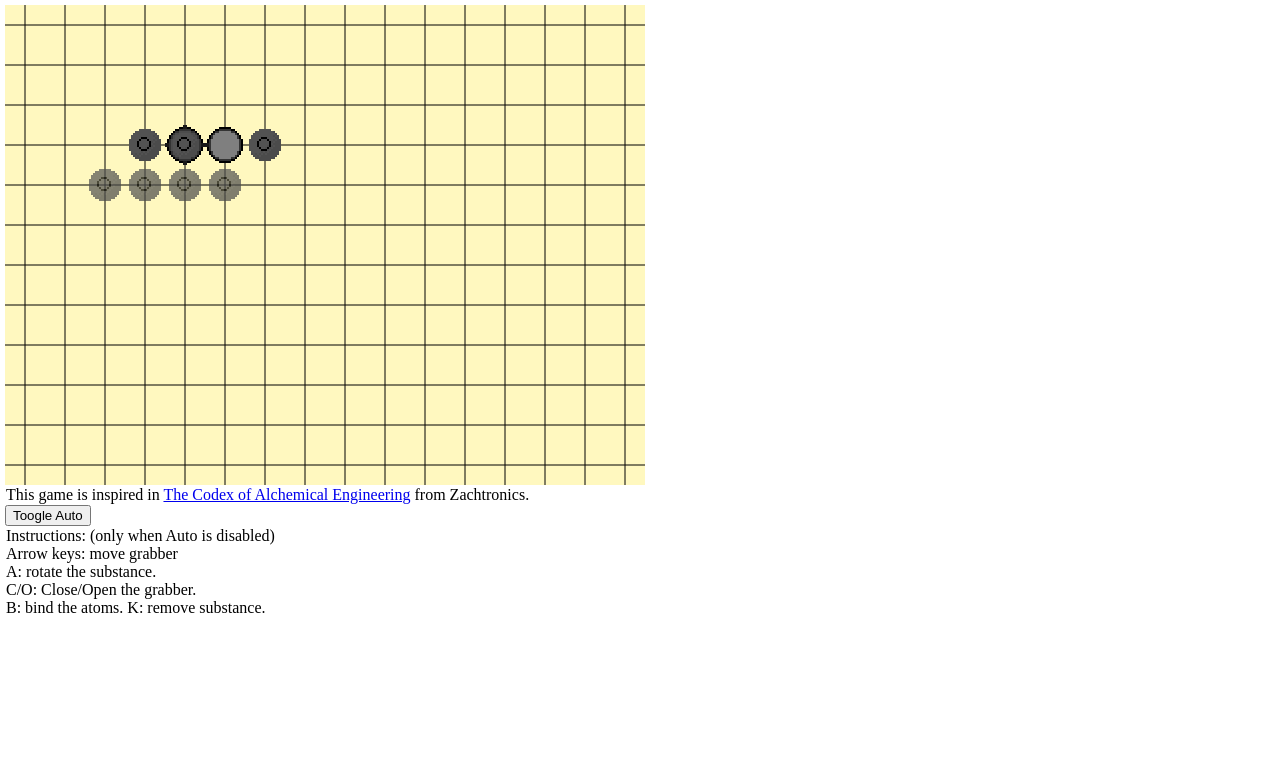
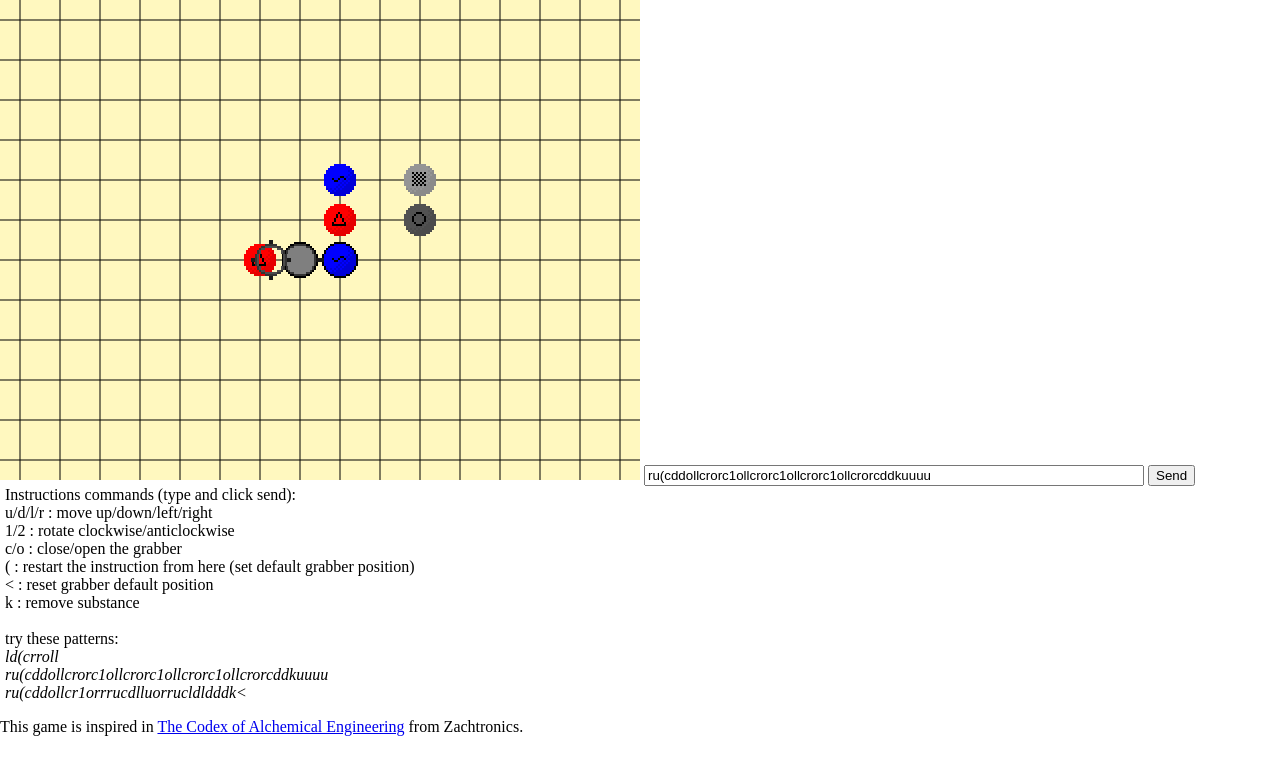
Before and after one commit to 0Walle/alchemygame, a plain HTML site: page index.html in a window 1280 px wide. Drawn offline with Linux system fonts and the light colour scheme.

Commit message:
Update on utils.js and index.html

```diff
--- a/index.html
+++ b/index.html
@@ -4,32 +4,40 @@
     <script src="util.js"></script>
     <style>
         body{
-            margin: 5px;
-            overflow: hidden;
+            margin: 0px;
         }
         canvas {
-        }
-        p{
-            margin: 1px
         }
     </style>
 </head>
 <body>
     <canvas id="canvas" width="640" height="480"></canvas>
+    <input type="text" name="input" id='inp' style='width: 500'>
+    <button onclick="upinst()">Send</button>
+    <p style='margin: 0px 0px 0px 5px'>Instructions commands (type and click send):<br>
+    u/d/l/r : move up/down/left/right<br>
+    1/2 : rotate clockwise/anticlockwise<br>
+    c/o : close/open the grabber<br>
+    ( : restart the instruction from here (set default grabber position)<br>
+    < : reset grabber default position<br>
+    k : remove substance<br><br>
+
+    try these patterns:<br>
+        <i>ld(crroll<br>
+        ru(cddollcrorc1ollcrorc1ollcrorc1ollcrorcddkuuuu<br>
+        ru(cddollcr1orrrucdlluorrucldldddk<<br></i>
+    </p>
     <p>This game is inspired in <a href="http://www.zachtronics.com/the-codex-of-alchemical-engineering/" title="The Codex of Alchemical Engineering">The Codex of Alchemical Engineering</a> from Zachtronics.
     </p>
-    <button onclick="execute = !execute">Toogle Auto</button>
-    <p>Instructions: (only when Auto is disabled)<br>
-    Arrow keys: move grabber<br>
-    A: rotate the substance.<br>
-    C/O: Close/Open the grabber.<br>
-    B: bind the atoms.
-    K: remove substance.
     <script>
+        var instinp = document.getElementById("inp");
         var canvas = document.getElementById("canvas");
         var ctx = canvas.getContext("2d");
         ctx.imageSmoothingEnabled = false;
 
+        const GVEL = 15
+
+        atom_list = []
         subs_list = []
 
         function bind(at1,at2) {
@@ -38,19 +46,36 @@
             subs_list.push(new Substance(mol1.atoms.concat(mol2.atoms)))
             subs_list[at1] = null
             subs_list[at2] = null
-            shine = 20
         }
 
-        //water = new Atom(Atoms.water,4,2)
-        //stone = new Atom(Atoms.stone,3,2)
-        //fire = new Atom(Atoms.fire,2,2)
+        function resetComp(x,y) {
+        	dx = grab.x-x
+        	dy = grab.y-y
+        	stx = ''
+        	sty = ''
+        	if (dx<0) stx = "r".repeat(Math.abs(dx))
+        	else if (dx>0) stx = "l".repeat(Math.abs(dx))
+        	if (dy<0) sty = "d".repeat(Math.abs(dy))
+        	else if (dy>0) sty = "u".repeat(Math.abs(dy))
+        	return stx+sty
+        }
 
-        spawn = {
-            cycle: 0,
-            type: Atoms.stone,
-            x:6,
-            y:3
+        function upinst() {
+        	grab.t = 0
+        	tcycle = 0
+        	grab.x = 7
+        	grab.y = 5
+        	init = 0
+        	instpc = 0
+        	inst = instinp.value
+        	instsrc = inst
+        	subs_list = []
         }
+
+        spawn = new Spawn(Atoms.fire, 6, 6, GVEL)
+        spawn2 = new Spawn(Atoms.water, 8, 4, GVEL)
+        spawn3 = new Spawn(Atoms.stone, 10, 5, GVEL)
+        spawn4 = new Spawn(Atoms.metal, 10, 4, GVEL)
 
         tcycle = 0
         /* l: left
@@ -63,14 +88,14 @@
            b: bind
            k: kill/output
         */
-        inst = 'drrcllorrclblorrclblorrclbdkur'
-        init = 3
+        inst = 'ru(cddollcrorc1ollcrorc1ollcrorc1ollcrorcddkuuuu'
+        defpos = [7,5]
+        instsrc = inst
+        instinp.value = inst
+        init = 0
         instpc = 0
 
-        execute = true
-        shine = 0
-
-        grab = new Grabber(4,2)
+        grab = new Grabber(7,5)
 
         function close() {
             for (var i = subs_list.length - 1; i >= 0; i--) {
@@ -85,17 +110,17 @@
             };
         }
         function kill() {
-            grab.child = null
-            grab.closed = false
             for (var i = subs_list.length - 1; i >= 0; i--) {
                 if(subs_list[i]==null) continue
                 for (var j = subs_list[i].atoms.length - 1; j >= 0; j--) {
                     at = subs_list[i].atoms[j]
                     if(at.x==grab.x && at.y==grab.y){
                         subs_list[i] = null
+                        break
                     }
                 }
             };
+            open()
         }
 
         function open() {
@@ -106,6 +131,7 @@
         function step() {
             if(instpc==inst.length){
                 instpc = init;
+                inst = instsrc
             }
             c = inst[instpc]
 
@@ -116,41 +142,48 @@
             else if(c=='u') grab.moveUp();
             else if(c=='d') grab.moveDown();
             else if(c=='1') grab.rotate();
+            else if(c=='2') grab.rotate2();
             else if(c=='k') kill();
-            else if(c=='b'){
+            else if(c=='('){
+            	init = instpc+1;
+            	defpos = [grab.x,grab.y]
+            }
+            else if(c=="<"){
+        		inst+=resetComp(defpos[0],defpos[1])
+        	}
+
+            instpc++
+        }
+
+        grab.vel = GVEL
+        shine = 0
+        function update(e){
+            if(tcycle==GVEL+1){
+                tcycle=0
                 a1 = null
                 a2 = null
                 for (var i = subs_list.length - 1; i >= 0; i--) {
                     for (var j = subs_list[i].atoms.length - 1; j >= 0; j--) {
                         at = subs_list[i].atoms[j]
-                        if(at.x==4 && at.y==3){
-                            a1 = i
-                        }
-                        if(at.x==5 && at.y==3){
-                            a2 = i
-                        }
+                        if(at.x==7 && at.y==6) a1 = i
+                        if(at.x==8 && at.y==6) a2 = i
                     }
                 }
                 if(a1!=a2){
                     if(a1!=null && a2!=null){
+                    	shine = 20
+                    	old = grab.closed
                         open()
                         bind(a1,a2)
-                        close()
+                        if(old) close()
                     }
                 }
-            }
-
-            instpc++
-        }
-
-        function update(e){
-            if(tcycle==21){
-                tcycle=0
-                if(execute) step()
+                step()
             }
 
             ctx.fillStyle = '#fff8bf'
             ctx.fillRect(0,0,640,480);
+
 
             ctx.lineWidth = 1;
             for (var i = 20; i < canvas.width; i+=40) {
@@ -168,19 +201,18 @@
 
             grab.update()
 
-            if (shine>0) {
-                ctx.globalAlpha = 1/shine
-                shine--
-            };
-            ctx.drawImage(mach,0,20,40,20,4*40,3*40,80,40);
-            ctx.globalAlpha = 1
+            ctx.drawImage(mach,0,20,40,20,7*40,6*40,80,40);
+            if (shine>0){
+	            ctx.globalAlpha = shine/20
+	            ctx.drawImage(mach,0,40,40,20,7*40,6*40,80,40);
+	            ctx.globalAlpha = 1
+	            shine--
+	        }
 
-            ctx.globalAlpha = 0.7
-            ctx.drawAtom(atomsheet,Atoms.stone.x,Atoms.stone.y,2,4)
-            ctx.drawAtom(atomsheet,Atoms.stone.x,Atoms.stone.y,3,4)
-            ctx.drawAtom(atomsheet,Atoms.stone.x,Atoms.stone.y,4,4)
-            ctx.drawAtom(atomsheet,Atoms.stone.x,Atoms.stone.y,5,4)
-            ctx.globalAlpha = 1
+            ctx.drawImage(mach,40,0,20,20,6*40,6*40,40,40);
+            ctx.drawImage(mach,40,0,20,20,8*40,4*40,40,40);
+            ctx.drawImage(mach,40,0,20,20,10*40,4*40,40,40);
+            ctx.drawImage(mach,40,0,20,20,10*40,5*40,40,40);
 
             for (var i = subs_list.length - 1; i >= 0; i--) {
                 if(subs_list[i]==null){
@@ -189,7 +221,7 @@
                 }
                 for (var j = subs_list[i].atoms.length - 1; j >= 0; j--) {
                     at = subs_list[i].atoms[j]
-                    ctx.drawAtom(atomsheet,at.type.x,at.type.y,at.x,at.y)
+                    ctx.drawAtom(atomsheet,at.type.x,at.type.y,at.x*40+4,at.y*40+4)
                     at.update()
                 }
             };
@@ -197,26 +229,16 @@
             if(grab.closed) ctx.drawGrab(mach,1,0,grab.x*40,grab.y*40)
             else ctx.drawGrab(mach,0,0,grab.x*40,grab.y*40)
 
-            if(spawn.cycle==0){
-                subs_list.push(new Substance([new Atom(spawn.type,spawn.x,spawn.y)]))
-                spawn.cycle = 20
-            }else{
-                fill = false
-                for (var i = subs_list.length - 1; i >= 0; i--) {
-                    if(subs_list[i].atoms[0].x==spawn.x && subs_list[i].atoms[0].y==spawn.y){
-                        fill = true
-                    }
-                };
-                if (fill==false) {
-                    spawn.cycle--
-                };
-            }
+            spawn.update()
+            spawn2.update()
+            spawn3.update()
+            spawn4.update()
+
             tcycle++
         }
         setInterval(update, 1000/60);
 
-        document.addEventListener("keydown", function (e) {
-            if(execute) return
+        /*document.addEventListener("keydown", function (e) {
             if(e.key == "ArrowLeft" && e.repeat==false) grab.moveLeft()
             else if(e.key == "ArrowRight" && e.repeat==false) grab.moveRight()
             else if(e.key == "ArrowUp" && e.repeat==false) grab.moveUp()
@@ -225,29 +247,8 @@
             if(e.key == "k") kill()
             if(e.key == "z" && grab.t==0) open()
             if(e.key == "a" && grab.t==0) grab.rotate()
-            if(e.key == "b" && grab.t==0){
-                a1 = null
-                a2 = null
-                for (var i = subs_list.length - 1; i >= 0; i--) {
-                    for (var j = subs_list[i].atoms.length - 1; j >= 0; j--) {
-                        at = subs_list[i].atoms[j]
-                        if(at.x==4 && at.y==3){
-                            a1 = i
-                        }
-                        if(at.x==5 && at.y==3){
-                            a2 = i
-                        }
-                    }
-                }
-                if(a1!=a2){
-                    if(a1!=null && a2!=null){
-                        open()
-                        bind(a1,a2)
-                        close()
-                    }
-                }
-            }
-        }, false);
+            if(e.key == "d" && grab.t==0) grab.rotate2()
+        }, false);*/
     </script>
 </body>
 </html>
--- a/util.js
+++ b/util.js
@@ -1,5 +1,5 @@
 CanvasRenderingContext2D.prototype.drawAtom = function(image,sx,sy,dx,dy) {
-    return ctx.drawImage(image,sx*16,sy*16,16,16,dx*40+4,dy*40+4,32,32);
+    return ctx.drawImage(image,sx*16,sy*16,16,16,dx,dy,32,32);
 }
 
 CanvasRenderingContext2D.prototype.drawGrab = function(image,sx,sy,dx,dy) {
@@ -15,7 +15,8 @@ mach.src = "equipament.png"
 Atoms = {
     fire: {x:0,y:0,name:'fire'},
     water: {x:0,y:1,name:'water'},
-    stone: {x:1,y:0,name:'stone'}
+    stone: {x:1,y:0,name:'stone'},
+    metal: {x:1,y:1,name:'metal'},
 }
 
 function Substance(list){
@@ -34,9 +35,15 @@ function Substance(list){
         };
     };
 
-    this.rotate = function(cx,cy) {
+    this.rotate = function(cx,cy,vel) {
         for (var i = this.atoms.length - 1; i >= 0; i--) {
-            this.atoms[i].rotate(cx,cy)
+            this.atoms[i].rotate(cx,cy,vel)
+        };
+    };
+
+    this.rotate2 = function(cx,cy,vel) {
+        for (var i = this.atoms.length - 1; i >= 0; i--) {
+            this.atoms[i].rotate2(cx,cy,vel)
         };
     };
 }
@@ -52,6 +59,8 @@ function Atom(type,x,y) {
     this.rot = 0
     this.t = 0
 
+    this.vel = 10
+
     this.move = function(sx,sy) {
         this.x+=sx
         this.y+=sy
@@ -66,8 +75,16 @@ function Atom(type,x,y) {
         this.y = Math.round(this.y)
     };
 
-    this.rotate = function(cx,cy) {
-        this.rot = 20
+    this.rotate = function(cx,cy,vel) {
+    	this.vel = Math.PI/(vel*2)
+        this.rot = vel
+        this.cx = cx
+        this.cy = cy
+    };
+
+    this.rotate2 = function(cx,cy,vel) {
+    	this.vel = Math.PI/(vel*2)
+        this.rot = -vel
         this.cx = cx
         this.cy = cy
     };
@@ -77,15 +94,18 @@ function Atom(type,x,y) {
             this.sx = 0
             this.sy = 0
         }
-        if(this.rot<=0 && this.t==0){
-            this.rot = 0
-        }
         if (this.rot>0) {
             distx = (this.x - this.cx)
             disty = (this.y - this.cy)
-            this.x = Math.cos(Math.PI/40)*distx-Math.sin(Math.PI/40)*disty+this.cx;
-            this.y = Math.sin(Math.PI/40)*distx+Math.cos(Math.PI/40)*disty+this.cy;
+            this.x = Math.cos(this.vel)*distx-Math.sin(this.vel)*disty+this.cx;
+            this.y = Math.sin(this.vel)*distx+Math.cos(this.vel)*disty+this.cy;
             this.rot-= 1
+        }if (this.rot<0) {
+            distx = (this.x - this.cx)
+            disty = (this.y - this.cy)
+            this.x = Math.cos(-this.vel)*distx-Math.sin(-this.vel)*disty+this.cx;
+            this.y = Math.sin(-this.vel)*distx+Math.cos(-this.vel)*disty+this.cy;
+            this.rot+= 1
         };
         this.x+=this.sx
         this.y+=this.sy
@@ -103,31 +123,40 @@ function Grabber(x,y) {
     this.sy = 0
     this.t = 0
 
+    this.vel = 10
+
     this.moveRight = function() {
         if(this.t>0) return
-        this.sx = 0.05;
-        this.t = 20
+        this.sx = 1/this.vel;
+        this.t = this.vel
     };
     this.moveDown = function() {
         if(this.t>0) {return}
-        this.sy = 0.05;
-        this.t = 20
+        this.sy = 1/this.vel;
+        this.t = this.vel
     };
     this.moveLeft = function() {
         if(this.t>0) return
-        this.sx = -0.05;
-        this.t = 20
+        this.sx = -1/this.vel;
+        this.t = this.vel
     };
     this.moveUp = function() {
         if(this.t>0) return
-        this.sy = -0.05;
-        this.t = 20
+        this.sy = -1/this.vel;
+        this.t = this.vel
     };
 
     this.rotate = function() {
         if(this.child!=null){
-            this.child.rotate(this.x,this.y)
-            this.t=20
+            this.child.rotate(this.x,this.y,this.vel)
+            this.t=this.vel
+        }
+    };
+
+    this.rotate2 = function() {
+        if(this.child!=null){
+            this.child.rotate2(this.x,this.y,this.vel)
+            this.t=this.vel
         }
     };
 
@@ -145,3 +174,31 @@ function Grabber(x,y) {
         if(this.t>0) this.t-=1
     };
 }
+
+function Spawn(type,x,y,vel){
+	this.cycle = 0
+    this.type = type
+    this.x = x
+    this.y = y
+
+    this.vel = vel
+
+    this.update = function() {
+    	if(this.cycle==0){
+            subs_list.push(new Substance([new Atom(this.type,this.x,this.y)]))
+            this.cycle = this.vel
+
+        }else{
+            fill = false
+            for (var i = subs_list.length - 1; i >= 0; i--) {
+                if(subs_list[i].atoms[0].x==this.x && subs_list[i].atoms[0].y==this.y){
+                    fill = true
+                    break
+                }
+            };
+            if (fill==false) {
+                this.cycle--
+            };
+        }
+    }
+}
```
